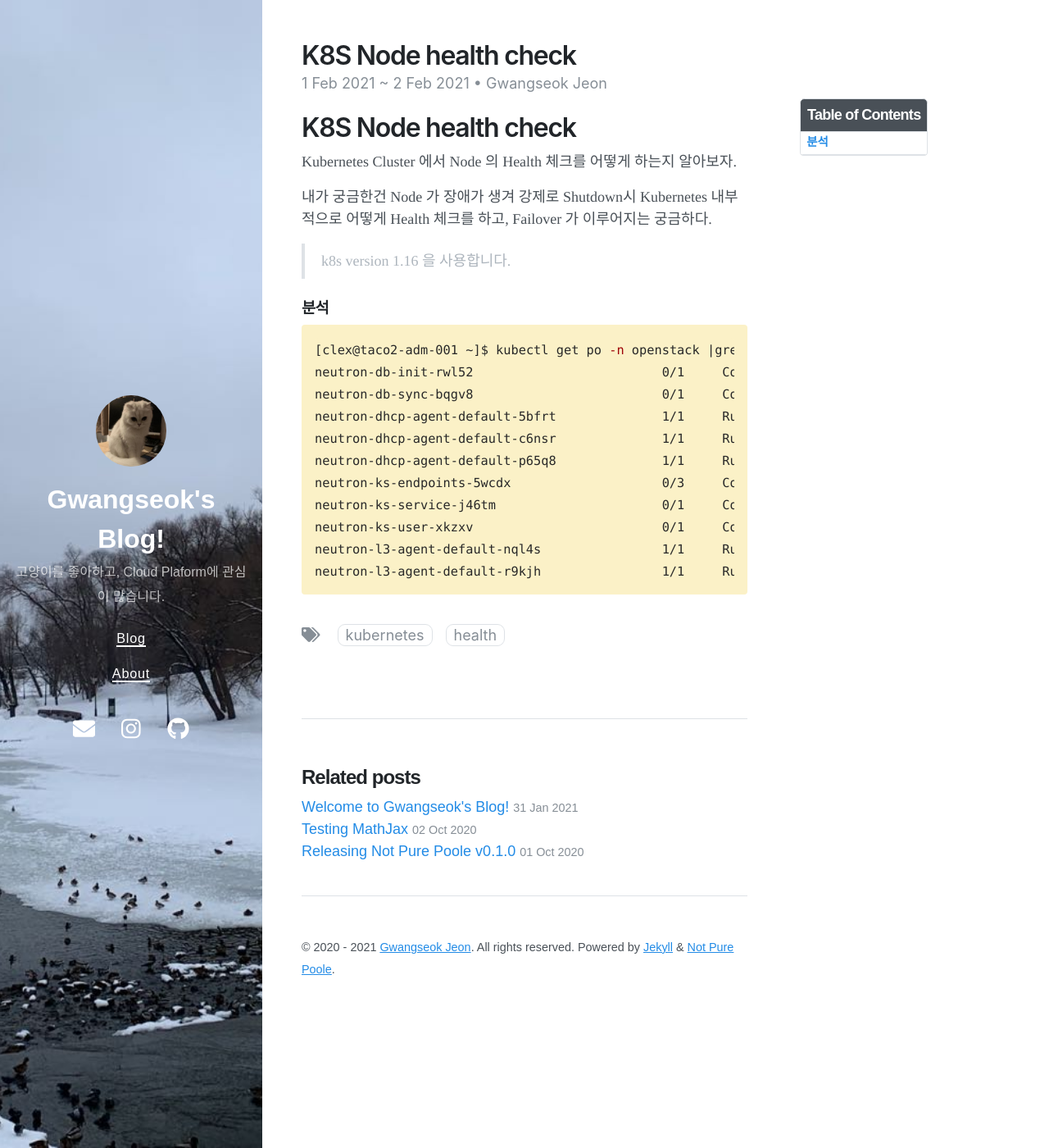
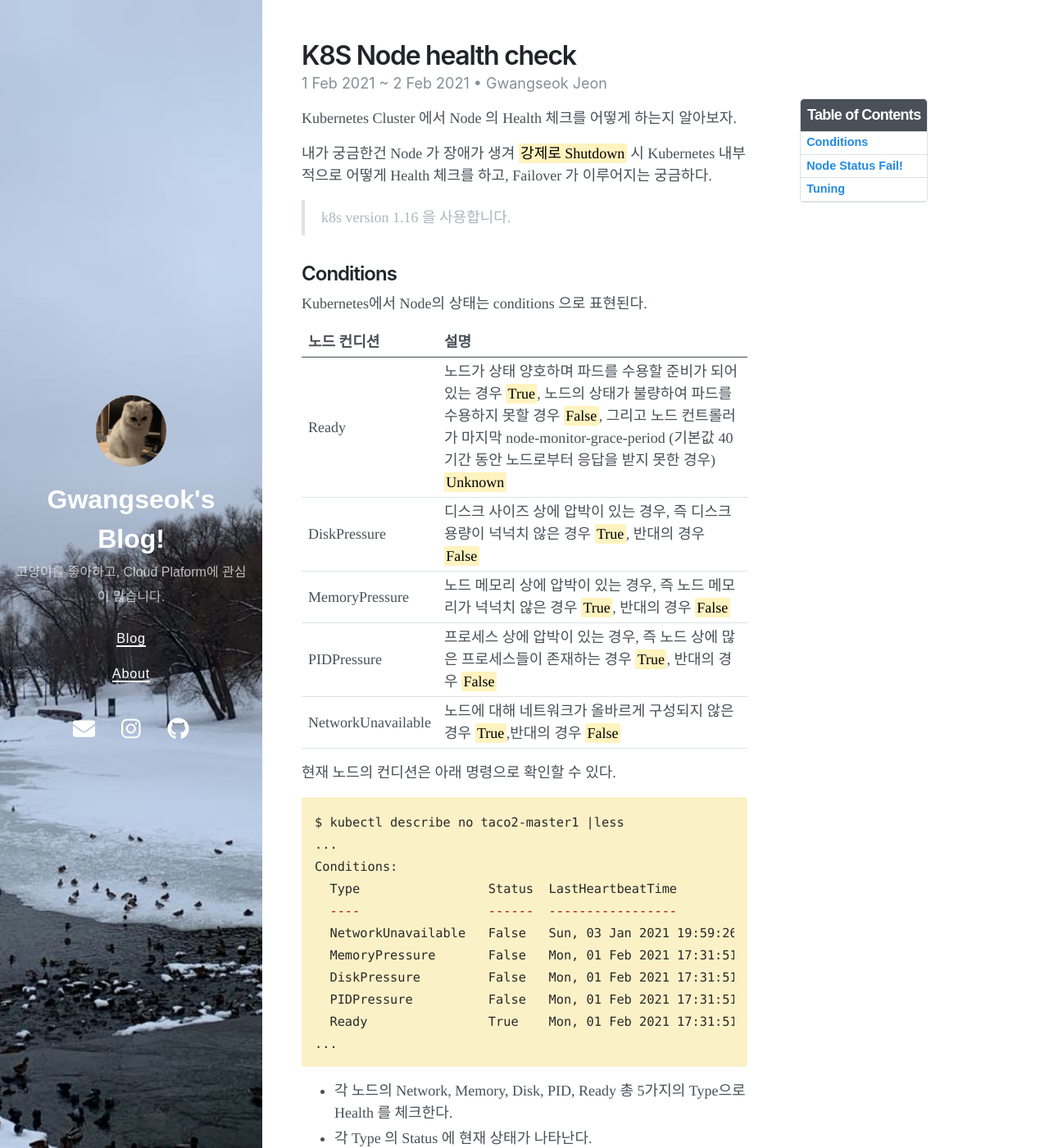
Before and after one commit to gsjeon/gsjeon.github.io, a Jekyll site: the page built from _posts/2021-02-01-k8s-health.md, in a window 1280 px wide and 1400 px high. Shown: the whole window at 82% size. Built offline with Jekyll 4.4.1, drawn with Linux system fonts in a browser that asks for light colours; nearby versions of some CDN libraries; some of the changed text lies outside the part shown.

Commit message:
Added post "k8s node health"

````diff
--- a/_posts/2021-02-01-k8s-health.md
+++ b/_posts/2021-02-01-k8s-health.md
@@ -12,31 +12,136 @@
 toc:  true
 ---
 
-K8S Node health check
-=====================
-
 Kubernetes Cluster 에서 Node 의 Health 체크를 어떻게 하는지 알아보자.
 
 
-내가 궁금한건 Node 가 장애가 생겨 강제로 Shutdown시 Kubernetes 내부적으로 어떻게
+내가 궁금한건 Node 가 장애가 생겨 <mark>강제로 Shutdown</mark> 시 Kubernetes 내부적으로 어떻게
 Health 체크를 하고, Failover 가 이루어지는 궁금하다.
 
 
 > k8s version 1.16 을 사용합니다.
 
 
-### 분석
+Conditions
+------------
 
+
+Kubernetes에서 Node의 상태는 conditions 으로 표현된다.
+
+|노드 컨디션|설명|
+|-----------|----|
+|Ready|노드가 상태 양호하며 파드를 수용할 준비가 되어 있는 경우 <mark>True</mark>, 노드의 상태가 불량하여 파드를 수용하지 못할 경우 <mark>False</mark>, 그리고 노드 컨트롤러가 마지막 node-monitor-grace-period (기본값 40 기간 동안 노드로부터 응답을 받지 못한 경우) <mark>Unknown</mark>|
+|DiskPressure|디스크 사이즈 상에 압박이 있는 경우, 즉 디스크 용량이 넉넉치 않은 경우 <mark>True</mark>, 반대의 경우 <mark>False</mark>|
+|MemoryPressure|노드 메모리 상에 압박이 있는 경우, 즉 노드 메모리가 넉넉치 않은 경우 <mark>True</mark>, 반대의 경우 <mark>False</mark>|
+|PIDPressure|프로세스 상에 압박이 있는 경우, 즉 노드 상에 많은 프로세스들이 존재하는 경우 <mark>True</mark>, 반대의 경우 <mark>False</mark>|
+|NetworkUnavailable|노드에 대해 네트워크가 올바르게 구성되지 않은 경우 <mark>True</mark>,반대의 경우 <mark>False</mark>|
+
+
+현재 노드의 컨디션은 아래 명령으로 확인할 수 있다.
 ```bash
-[clex@taco2-adm-001 ~]$ kubectl get po -n openstack |grep neu
-neutron-db-init-rwl52                         0/1     Completed          0          2d21h
-neutron-db-sync-bqgv8                         0/1     Completed          0          2d21h
-neutron-dhcp-agent-default-5bfrt              1/1     Running            0          2d21h
-neutron-dhcp-agent-default-c6nsr              1/1     Running            0          2d21h
-neutron-dhcp-agent-default-p65q8              1/1     Running            0          2d21h
-neutron-ks-endpoints-5wcdx                    0/3     Completed          0          2d21h
-neutron-ks-service-j46tm                      0/1     Completed          0          2d21h
-neutron-ks-user-xkzxv                         0/1     Completed          0          2d21h
-neutron-l3-agent-default-nql4s                1/1     Running            0          2d21h
-neutron-l3-agent-default-r9kjh                1/1     Running            0          2d21h
+$ kubectl describe no taco2-master1 |less
+...
+Conditions:
+  Type                 Status  LastHeartbeatTime                 LastTransitionTime                Reason                       Message
+  ----                 ------  -----------------                 ------------------                ------                       -------
+  NetworkUnavailable   False   Sun, 03 Jan 2021 19:59:26 +0900   Sun, 03 Jan 2021 19:59:26 +0900   CalicoIsUp                   Calico is running on this node
+  MemoryPressure       False   Mon, 01 Feb 2021 17:31:51 +0900   Sun, 03 Jan 2021 13:55:25 +0900   KubeletHasSufficientMemory   kubelet has sufficient memory available
+  DiskPressure         False   Mon, 01 Feb 2021 17:31:51 +0900   Sun, 03 Jan 2021 13:55:25 +0900   KubeletHasNoDiskPressure     kubelet has no disk pressure
+  PIDPressure          False   Mon, 01 Feb 2021 17:31:51 +0900   Sun, 03 Jan 2021 13:55:25 +0900   KubeletHasSufficientPID      kubelet has sufficient PID available
+  Ready                True    Mon, 01 Feb 2021 17:31:51 +0900   Sun, 03 Jan 2021 13:55:25 +0900   KubeletReady                 kubelet is posting ready status
+...
 ```
+* 각 노드의 Network, Memory, Disk, PID, Ready 총 5가지의 Type으로 Health 를 체크한다.
+* 각 Type 의 Status 에 현재 상태가 나타난다.
+* 위 5가지 중 이번 포스팅에서 눈여겨 볼 컨디션은 <mark>Ready</mark> 이다.
+* 내가 궁금한 노드 강제 종료시에 영향이 있는 컨디션이 <mark>Ready</mark>
+  컨디션이기 때문이다.
+
+
+Node Status Fail!
+-------------------
+
+Ready condition은 위 <mark>노드 컨디션</mark> 의 설명처럼 아래 3가지 상태를
+가질 수 있다.
+* Ready : 노드가 상태 양호하며 파드를 수용할 준비가 되어 있는 경우
+* False : 노드의 상태가 불량하여 파드를 수용하지 못할 경우
+* Unknown : 컨트롤러 노드가 마지막 node-monitor-grace-period (기본값 40 기간 동안 노드로부터 응답을 받지 못한 경우)
+
+
+노드가 강제로 죽게되면 위 3가지 상태 중 <mark>Unknown</mark> 상태를 가지게 된다.
+
+
+노드가 Unknown 상태일때, 어떤 일이 발생하는지 보자.
+
+
+1. kubelet은 Node의 상태를 kube-apiserver에게 알려준다.
+```bash
+$ sudo less /etc/kubernetes/kubelet-config.yaml
+...
+nodeStatusUpdateFrequency: "10s"
+...
+```
+* kube-apiserver 에게 Node의 상태를 알려주는 간격은 10초 이다.
+* kubelet의 설정인 nodeStatusUpdateFrequency 에 의해 설정된다.
+* Node가 죽으면 kubelet 데몬이 죽을테니, Node 상태 업데이트를 하지 못하게 된다.
+
+2. Controller-manager 는 kube-apisever에게 Node의 상태를 묻는다.
+```bash
+$ sudo less /etc/kubernetes/manifests/kube-controller-manager.yaml
+...
+    - --node-monitor-period=5s
+...
+```
+* controller-manager가 kube-apiserver로 부터 node의 상태를 체크하는 간격은 5초이다.
+* --node-monitor-period 옵션에 의해 설정된다.
+
+3. Controller-manager 는 Ready 컨디션의 Status를 <mark>Unknown</mark> 상태로 바꾼다.
+```bash
+$ sudo less /etc/kubernetes/manifests/kube-controller-manager.yaml
+...
+    - --node-monitor-grace-period=40s
+...
+```
+* 위 2.)에서 controller-manager는 kube-apiserver로 Node의 상태를 묻는다.
+* 만약 40초 동안 응답을 받지 못한다면 --node-monitor-grace-period 에 의해 Unknown 상태로 바뀌게 된다.
+
+
+**즉, kubelet이 nodeStatusUpdateFrequency(10초) 에 의해 4번(40초) 동안 노드
+상태를 업데이트 하지 못하면, Controller-mnager의
+--node-monitor-grace-period(40초) 에 의해 노드는 <mark>Unknown</mark> 상태가
+된다.**
+
+4. kube-proxy는 Endpoint 를 업데이트 한다.
+* node-monitor-grace-period=40s 에 의해 노드가 Flase 또는 Unknown 상태가 되면,
+* kube-proxy는 Endpoint(IP Tables or IPVS Rules) 를 업데이트한다.
+* (죽은 노드의 파드로로 패킷이 라우팅되지 않도록 한다.)
+
+** 노드의 상태가 Flase/ Unknown 으로 변경되기 전에 죽은 노드의 파드로 요청이 갔다면 응답은 없다.
+즉 40초 동안은 장애상태라고 볼 수 있겠다..**
+
+5. Controller-manager는 Pod 를 eviction 한다.
+```bash
+$ sudo less /etc/kubernetes/manifests/kube-controller-manager.yaml
+...
+    - --pod-eviction-timeout=5m0s
+...
+```
+* Node의 상태가 False이나 Unknown 으로 5분간 지속되면 해당 Pod 에 스케줄된 Pod를
+  다른 노드로 Eviction 한다.
+* --pod-eviction-timeout 옵션에 의해 설정된다.
+
+
+**즉, 노드가 죽으면 "pod-eviction-timeout" 에 설정된 시간(5분)이 지나야 파드가 다른 노드로
+옮겨진다.**
+
+
+Tuning
+-------
+
+만약, Node가 죽었을 때 더 빠른 감지, Self-Healing action을 위해서는 아래
+설정들을 적절히 조절하여 튜닝하면 되겠다.
+
+* kubelet :  node-monitor-period (기본값 10s)
+* controller-manager :  node-monitor-period (기본값 5s)
+* controller-manager :  node-monitor-grace-period (기본값 40s)
+* controller-manager :  pod-eviction-timeout (기본값 5m)
````
Also changed, not shown: _posts/2020-10-01-releasing-not-pure-poole-v0-1-0.md (deleted, +0 -14 lines), _posts/2021-01-31-test.md (deleted, +0 -175 lines).
